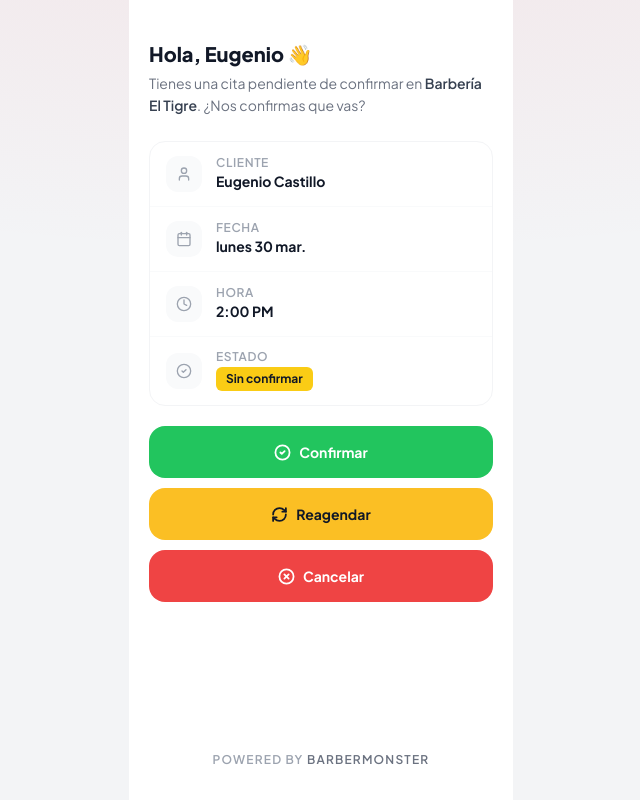
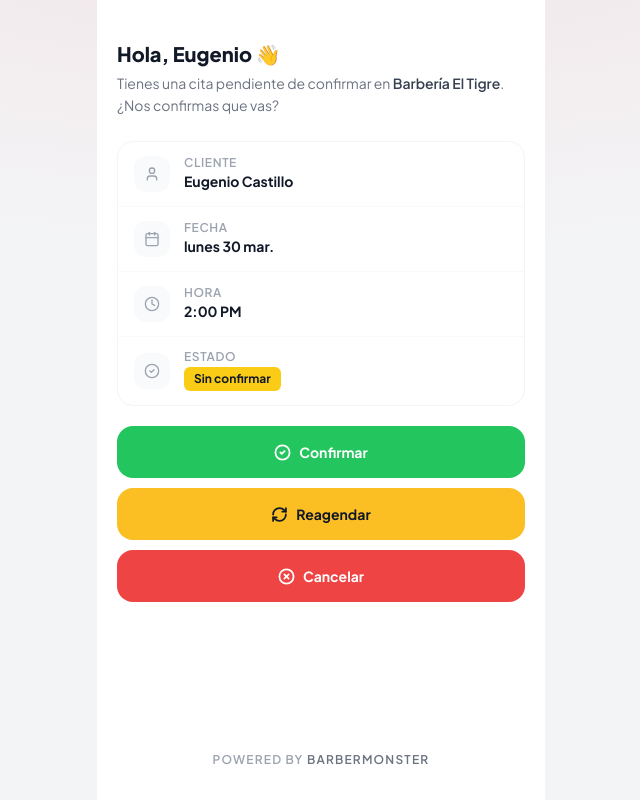
Before and after one commit to eugeniocez/bm-lite-prototype, a React (Vite) app: page /quickconfirm in a window 1280 px wide. Shown: the whole page, without its empty margins (319-959 px from the left). Built offline with nearby package versions, Linux system fonts and the light colour scheme.

Commit message:
fix: pantalla de tamaño móvil

```diff
--- a/src/pages/QuickConfirm.jsx
+++ b/src/pages/QuickConfirm.jsx
@@ -181,7 +181,7 @@
         className="min-h-screen flex justify-center"
         style={{ background: 'radial-gradient(ellipse 120% 60% at 50% -10%, rgba(231,57,70,0.07) 0%, transparent 70%), #F3F4F6' }}
       >
-        <div className="w-full max-w-sm bg-white flex flex-col min-h-screen">
+        <div className="w-full max-w-md bg-white flex flex-col min-h-screen">
 
           <div className="flex-1 flex flex-col px-5 pt-10 pb-8">
 
```
